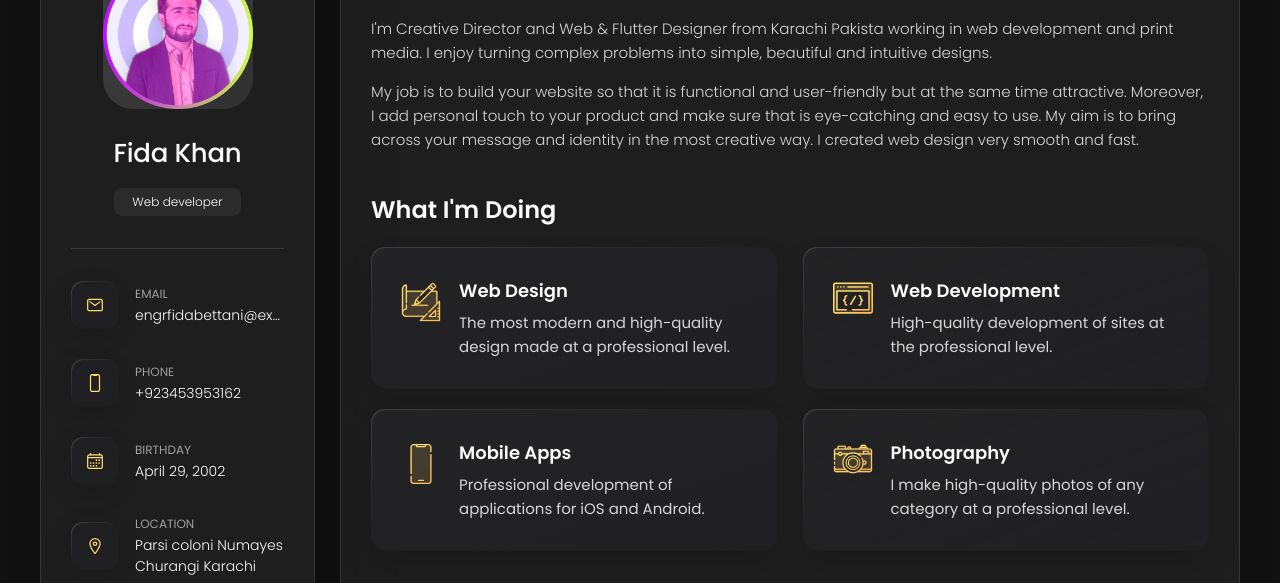
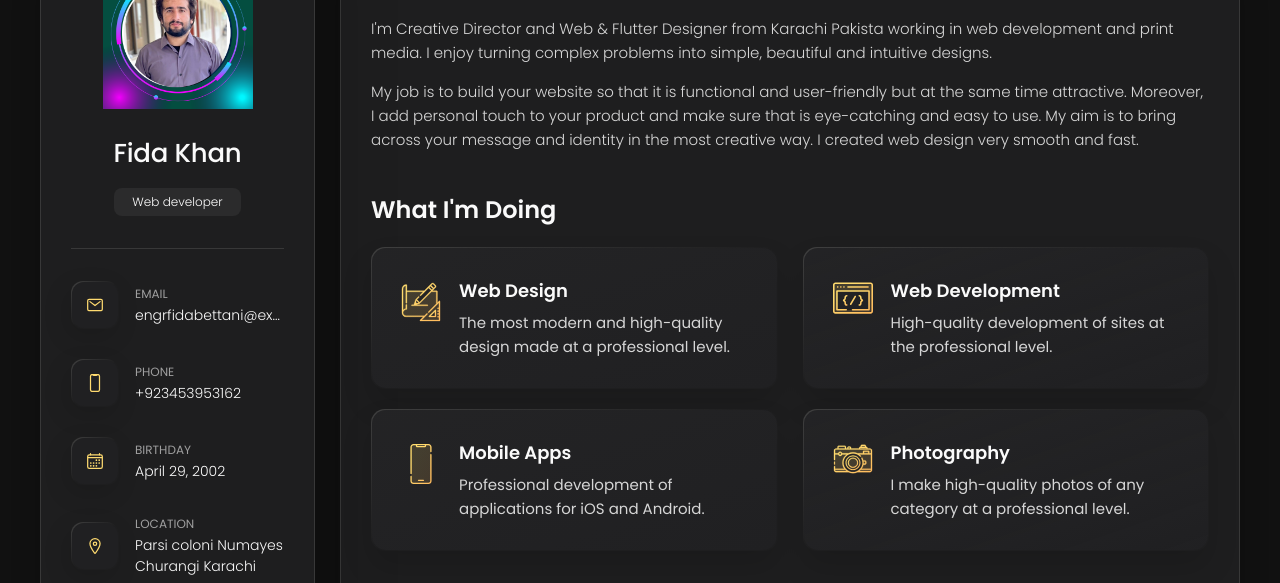
Before and after one commit to fidakhanProg/my-portfolio, a plain HTML site: page index.html in a window 1280 px wide. Shown: the part 162-745 px from the top of the page. Drawn offline with nearby package versions, Linux system fonts and the light colour scheme; files whose address does not match are found by name.

Commit message:
Update index.html

```diff
--- a/index.html
+++ b/index.html
@@ -11,7 +11,7 @@
   <!--
     - favicon
   -->
-  <link rel="shortcut icon" href="images/fida.jpg" >
+  <link rel="shortcut icon" href="images/fida.png" >
 
   <!--
     - custom css link
@@ -46,7 +46,7 @@
       <div class="sidebar-info">
 
         <figure class="avatar-box">
-          <img src="images/picofme.png" alt="Fida Khan" width="80">
+          <img src="images/fida.png" alt="Fida Khan" width="80">
         </figure>
 
         <div class="info-content">
```
